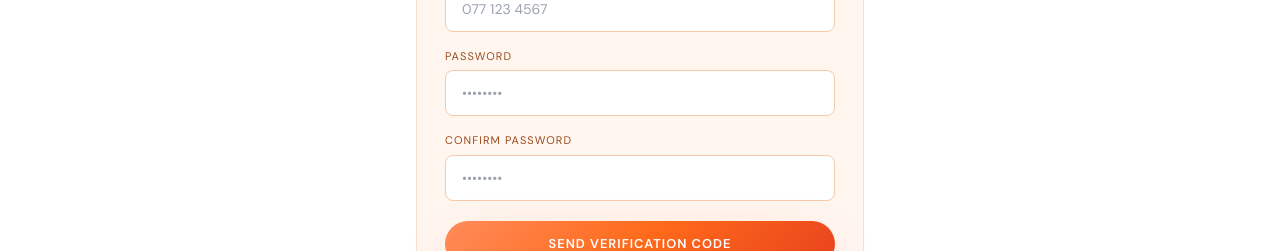
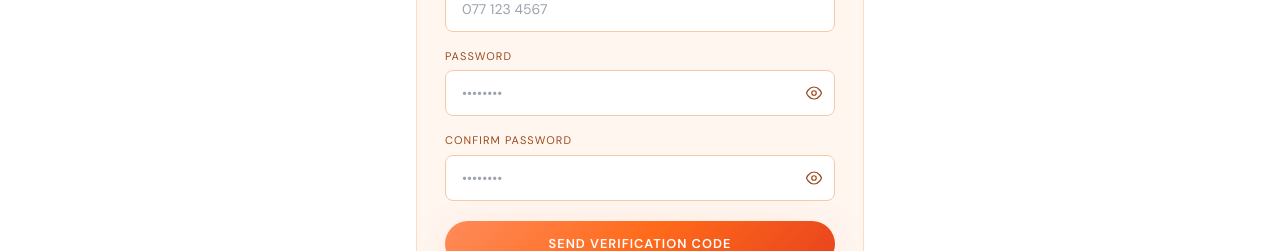
Before and after one commit to shenalgunsekera/Ceilao-Website, a Next.js app: page /signup in a window 1280 px wide. Shown: the part 399-650 px from the top of the page. Built offline with nearby package versions, Linux system fonts and the light colour scheme; no server answers; a web font is replaced by a local one.

Commit message:
Add show/hide password eye toggle; drop too-many-attempts message

```diff
--- a/app/login/page.tsx
+++ b/app/login/page.tsx
@@ -5,6 +5,7 @@ import Link from 'next/link';
 import { useRouter, useSearchParams } from 'next/navigation';
 import { motion } from 'framer-motion';
 import { loginWithPhonePassword } from '@/lib/customerAuth';
+import EyeToggle from '@/components/ui/EyeToggle';
 
 export default function LoginPage() {
   return (
@@ -21,6 +22,7 @@ function LoginInner() {
 
   const [phone, setPhone] = useState('');
   const [password, setPassword] = useState('');
+  const [showPw, setShowPw] = useState(false);
   const [busy, setBusy] = useState(false);
   const [error, setError] = useState('');
 
@@ -66,11 +68,14 @@ function LoginInner() {
           </label>
           <label className="flex flex-col gap-1.5">
             <span className="font-body text-[11px] tracking-widest uppercase text-gray-500">Password</span>
-            <input
-              type="password" value={password} onChange={(e) => setPassword(e.target.value)} placeholder="••••••••"
-              onKeyDown={(e) => e.key === 'Enter' && submit()}
-              className="bg-ink border border-gray-700 rounded-lg px-4 py-3 text-chalk font-body text-sm outline-none focus:border-brand transition-colors"
-            />
+            <div className="relative">
+              <input
+                type={showPw ? 'text' : 'password'} value={password} onChange={(e) => setPassword(e.target.value)} placeholder="••••••••"
+                onKeyDown={(e) => e.key === 'Enter' && submit()}
+                className="bg-ink border border-gray-700 rounded-lg px-4 py-3 pr-11 text-chalk font-body text-sm outline-none focus:border-brand transition-colors w-full"
+              />
+              <EyeToggle show={showPw} onToggle={() => setShowPw((s) => !s)} />
+            </div>
           </label>
           {error && (
             <div className="rounded-lg bg-brand-600/15 border border-brand-600/30 px-3 py-2">
--- a/app/signup/page.tsx
+++ b/app/signup/page.tsx
@@ -11,6 +11,7 @@ import {
   sendSignupOtp,
   confirmSignup,
 } from '@/lib/customerAuth';
+import EyeToggle from '@/components/ui/EyeToggle';
 
 export default function SignupPage() {
   return (
@@ -55,8 +56,6 @@ function SignupInner() {
       const c = (err as { code?: string })?.code || '';
       if (c === 'auth/billing-not-enabled')
         setError('SMS verification is not enabled yet (Firebase Blaze plan required).');
-      else if (c === 'auth/too-many-requests')
-        setError('Too many attempts. Please try again later.');
       else if (c === 'auth/captcha-check-failed')
         setError('This domain isn’t authorised for SMS verification. Open the site on an authorised domain (e.g. localhost or ceilaoib.lk), not a raw IP address.');
       else if (c === 'auth/operation-not-allowed')
@@ -147,16 +146,22 @@ function SignupInner() {
 function Input({
   label, value, onChange, placeholder, type = 'text',
 }: { label: string; value: string; onChange: (v: string) => void; placeholder?: string; type?: string }) {
+  const [show, setShow] = useState(false);
+  const isPw = type === 'password';
+  const inputType = isPw ? (show ? 'text' : 'password') : type;
   return (
     <label className="flex flex-col gap-1.5">
       <span className="font-body text-[11px] tracking-widest uppercase text-gray-500">{label}</span>
-      <input
-        type={type}
-        value={value}
-        onChange={(e) => onChange(e.target.value)}
-        placeholder={placeholder}
-        className="bg-ink border border-gray-700 rounded-lg px-4 py-3 text-chalk font-body text-sm outline-none focus:border-brand transition-colors"
-      />
+      <div className="relative">
+        <input
+          type={inputType}
+          value={value}
+          onChange={(e) => onChange(e.target.value)}
+          placeholder={placeholder}
+          className={`bg-ink border border-gray-700 rounded-lg px-4 py-3 text-chalk font-body text-sm outline-none focus:border-brand transition-colors w-full ${isPw ? 'pr-11' : ''}`}
+        />
+        {isPw && <EyeToggle show={show} onToggle={() => setShow((s) => !s)} />}
+      </div>
     </label>
   );
 }
--- /dev/null
+++ b/components/ui/EyeToggle.tsx
@@ -0,0 +1,26 @@
+'use client';
+
+/** Small show/hide-password eye button. Place inside a `relative` wrapper. */
+export default function EyeToggle({ show, onToggle }: { show: boolean; onToggle: () => void }) {
+  return (
+    <button
+      type="button"
+      onClick={onToggle}
+      tabIndex={-1}
+      aria-label={show ? 'Hide password' : 'Show password'}
+      className="absolute right-3 top-1/2 -translate-y-1/2 text-gray-500 hover:text-brand transition-colors"
+    >
+      {show ? (
+        <svg width="18" height="18" viewBox="0 0 24 24" fill="none" stroke="currentColor" strokeWidth="1.6" strokeLinecap="round" strokeLinejoin="round">
+          <path d="M9.9 4.24A9.12 9.12 0 0 1 12 4c7 0 10 8 10 8a18.5 18.5 0 0 1-2.16 3.19m-6.72-1.07a3 3 0 1 1-4.24-4.24" />
+          <path d="M1 1l22 22M6.61 6.61A13.5 13.5 0 0 0 2 12s3 8 10 8a9.7 9.7 0 0 0 5.39-1.61" />
+        </svg>
+      ) : (
+        <svg width="18" height="18" viewBox="0 0 24 24" fill="none" stroke="currentColor" strokeWidth="1.6" strokeLinecap="round" strokeLinejoin="round">
+          <path d="M2 12s3-8 10-8 10 8 10 8-3 8-10 8-10-8-10-8z" />
+          <circle cx="12" cy="12" r="3" />
+        </svg>
+      )}
+    </button>
+  );
+}
```
